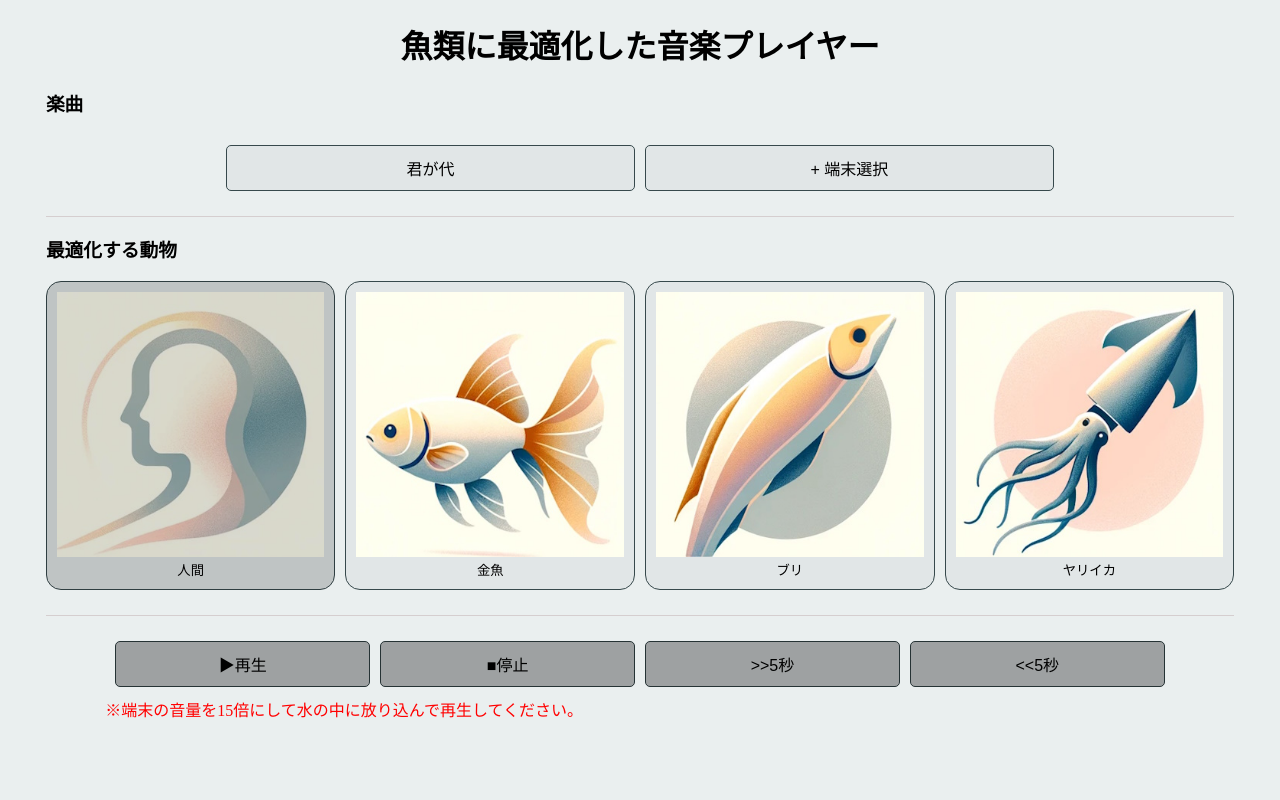
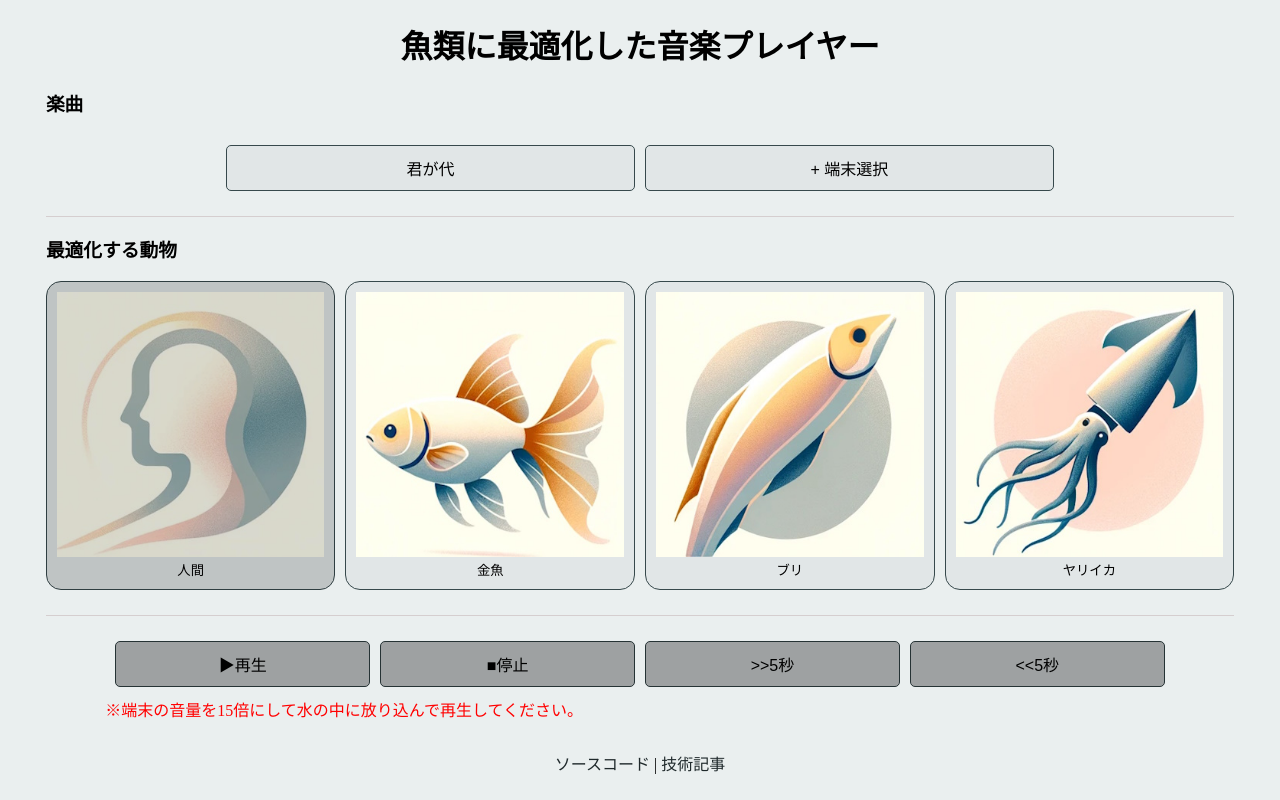
Before and after one commit to ritogk/fish-beat, a Vue app: page / in a window 1280 px wide. Built offline with nearby package versions, Linux system fonts and the light colour scheme.

Commit message:
フッター作成

```diff
--- a/src/views/Main.vue
+++ b/src/views/Main.vue
@@ -4,6 +4,7 @@ import { AudioManagerState, audioManagerStateKey } from './main/audio-manager-st
 import SongSelector from '@/views/main/SongSelector.vue'
 import AnimalSelector from '@/views/main/AnimalSelector.vue'
 import Player from '@/views/main/Player.vue'
+import Fotter from '@/views/main/Fotter.vue'
 
 const audioManagerState = new AudioManagerState()
 provide(audioManagerStateKey, audioManagerState)
@@ -17,6 +18,7 @@ provide(audioManagerStateKey, audioManagerState)
     <AnimalSelector />
     <hr size="1" color="#d5cecf" />
     <Player />
+    <Fotter></Fotter>
   </div>
 </template>
 
--- /dev/null
+++ b/src/views/main/Fotter.vue
@@ -0,0 +1,24 @@
+<script setup lang="ts"></script>
+
+<template>
+  <div style="text-align: center; margin-top: 30px">
+    <a class="link" href="https://github.com/ritogk/fish-beat">ソースコード</a> |
+    <a class="link" href="">技術記事</a>
+  </div>
+</template>
+
+<style scoped>
+/* リンクの文字色を変える */
+.link {
+  text-decoration: none;
+  color: #1f292b;
+}
+
+.link:active {
+  color: #4f686c;
+}
+
+.link:hover {
+  color: #4f686c;
+}
+</style>
```
